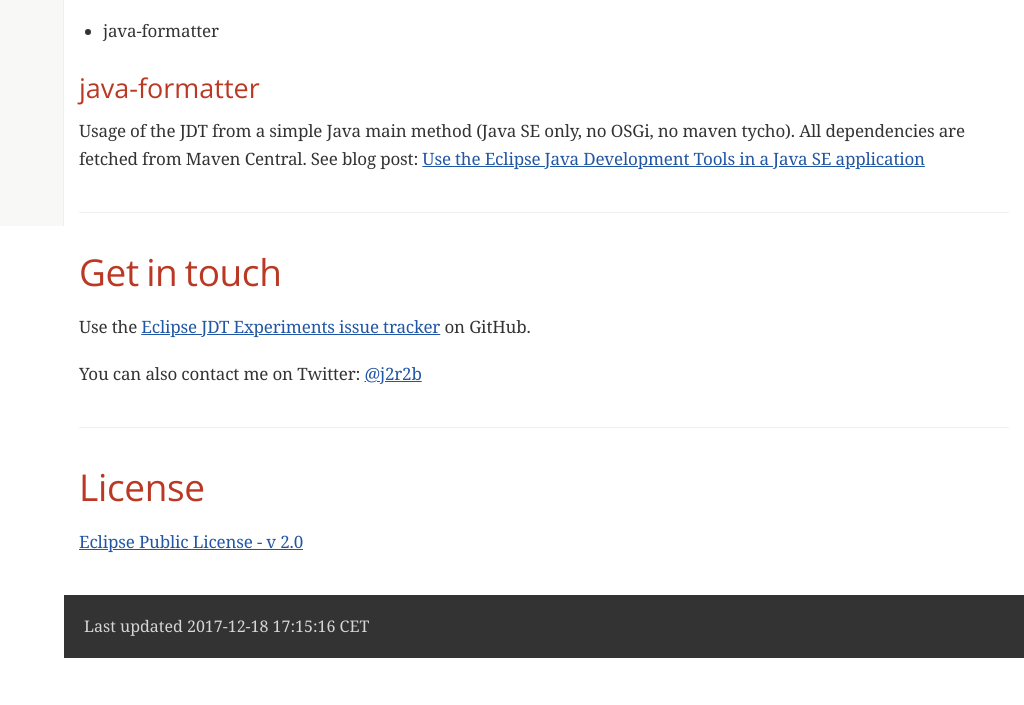
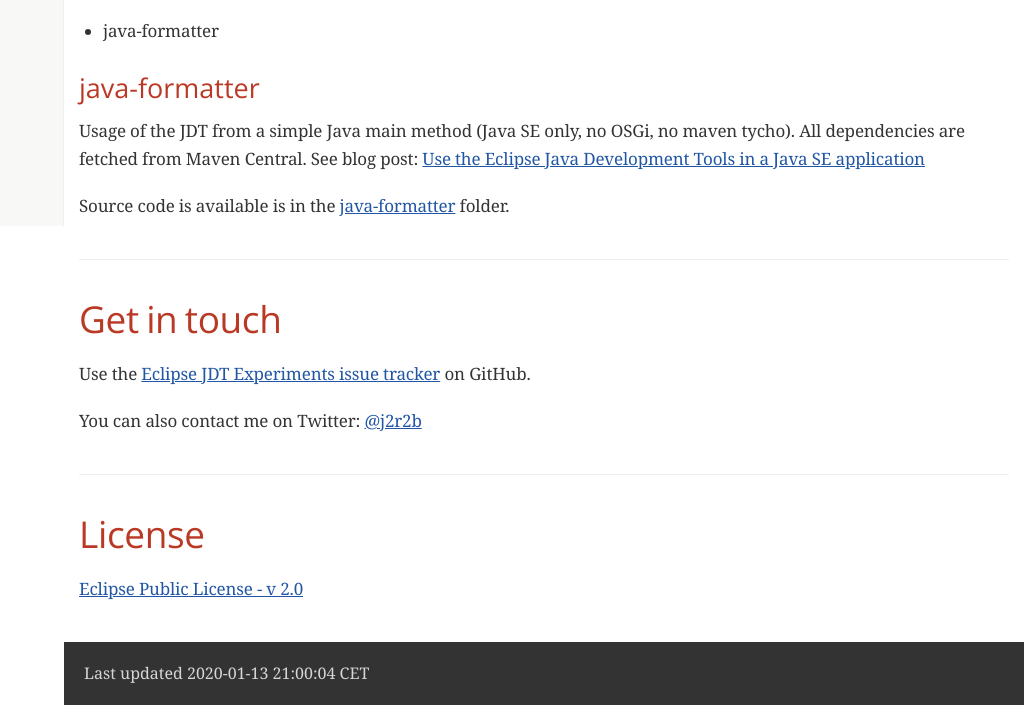
Before and after one commit to jmini/jdt-experiments, a plain HTML site: page index.html in a window 1280 px wide. Shown: the part 574-1279 px from the top of the page, without its empty margins (256-1280 px from the left). Before the commit the page ends 1232 px from the top, so only its background shows below. Drawn offline with nearby package versions, Linux system fonts and the light colour scheme; a web font is replaced by a local one.

Commit message:
Update the 'gh-pages' branch.

```diff
--- a/index.html
+++ b/index.html
@@ -582,6 +582,9 @@
 All dependencies are fetched from Maven Central.
 See blog post: <a href="https://jmini.github.io/blog/2017/2017-01-10_use-eclipse-jdt-in-java-app.html">Use the Eclipse Java Development Tools in a Java SE application</a></p>
 </div>
+<div class="paragraph">
+<p>Source code is available is in the <a href="https://github.com/jmini/jdt-experiments/tree/master/java-formatter">java-formatter</a> folder.</p>
+</div>
 </div>
 </div>
 </div>
@@ -607,7 +610,7 @@
 </div>
 <div id="footer">
 <div id="footer-text">
-Last updated 2017-12-18 17:15:16 CET
+Last updated 2020-01-13 21:00:04 CET
 </div>
 </div>
 </body>
```
